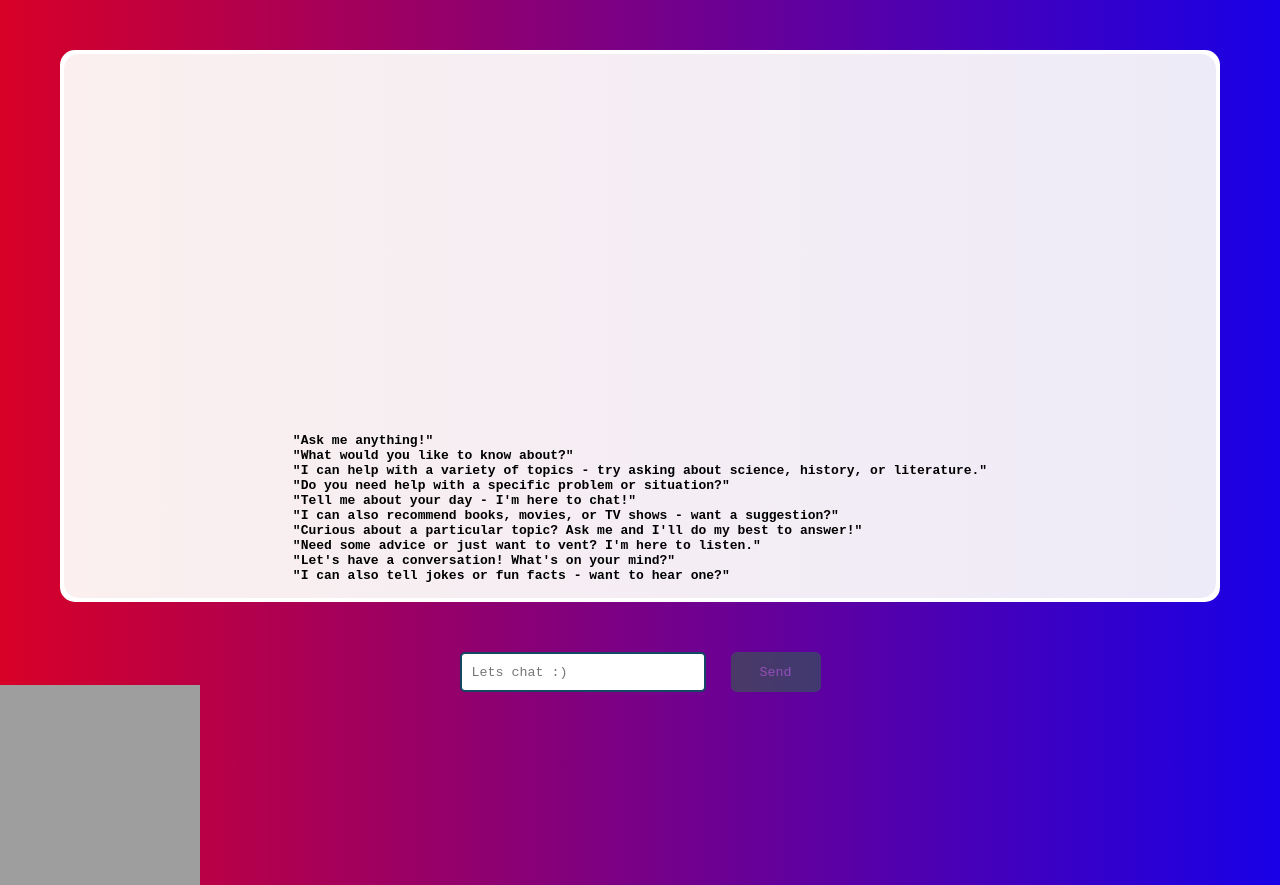
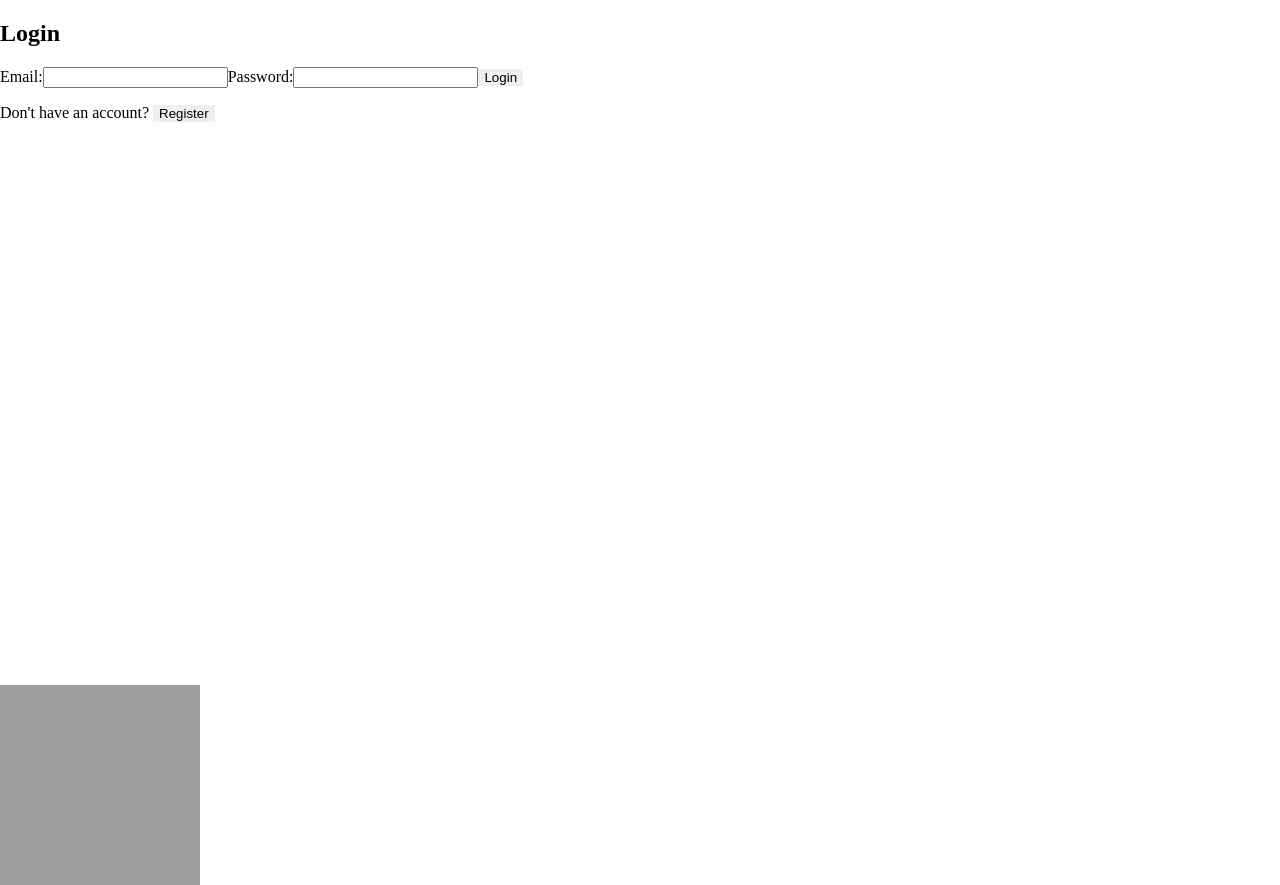
Before and after one commit to sharnellgraham/AI_chatbox, a React (Create React App) app in the folder chatbox/: page / in a window 1280 px wide. Both pictures are taken after a click on the button "Close". Built offline with nearby package versions, Linux system fonts and the light colour scheme; grey boxes are pictures that could not be loaded.

Commit message:
Authpage frontend  created

```diff
--- a/chatbox/src/App.css
+++ b/chatbox/src/App.css
@@ -4,18 +4,28 @@
   left: -1;
   width: 200px;
   height: 200px;
+
 }
 
+@keyframes Gradient {
+  0% {
+    background-position: 0% 50%;
+  }
+  50% {
+    background-position: 100% 50%;
+  }
+  100% {
+    background-position: 0% 50%;
+  }
+}
 
-body {
+.chatContainer {
+  list-style-type: none;
   margin: 0;
-  -webkit-font-smoothing: antialiased;
-  -moz-osx-font-smoothing: grayscale;
-  background-color: white; /* Updated background color */
-  height: 100vh;
-}
-code {
-  font-family: source-code-pro, Menlo, Monaco, Consolas, "Courier New", monospace;
+  padding: 0;
+  width: 100%;
+  max-width: 600px;
+  overflow: auto;
 }
 
 ::-webkit-scrollbar {
@@ -32,17 +42,10 @@ code {
 ::-webkit-scrollbar-thumb {
   -webkit-border-radius: 10px;
   border-radius: 10px;
-
 }
 
 ::-webkit-scrollbar-thumb:window-inactive {
   background: rgba(128, 255, 0, 0.3);
-}
-
-.body {
-  font-family: "Raleway", sans-serif;
-  background: #f4f6f8;
-  min-height: 100vh;
 }
 
 input,
@@ -56,7 +59,6 @@ button {
   border: none;
 }
 
-/* api  */
 .apiApp {
   width: 100%;
   height: 100%;
@@ -84,146 +86,10 @@ button {
 .addPost textarea {
   padding-left: 20px;
   width: 600px;
-  border: 2px solid #124863;
+  border: 2px solid #ffffff;
   border-radius: 5px;
   font-family: monospace;
 }
-
-ul.chatContainer {
-  margin: 50px !important;
-  height: 400\px; /* Updated height for the chat container */
-  width: 10%; /* Updated width for the chat container */
-  display: flex;
-  background: white;
-  padding: 0 !important;
-  border: 4px solid transparent;
-}
-
-
-button:disabled {
-  opacity: 0.3;
-}
-
-.sendBtn {
-  background-color: rgb(1, 190, 1);
-  height: 40px;
-  width: 100px;
-  margin-left: 10px;
-  color: white;
-  border-radius: 6px;
-  font-family: monospace;
-}
-
-.user {
-  text-align: right;
-  background-color: #8bc6ec;
-  background-image: linear-gradient(135deg, #8bc6ec 0%, #9599e2 100%);
-  border-radius: 17px;
-  border-bottom-right-radius: 2px;
-}
-
-.assistant {
-  text-align: left;
-  background-color: #ff9a8b;
-  background-image: linear-gradient(90.deg, #fc8371 0%, #ff8ea5f1 55%, #ff7e96 100%);
-  border-radius: 17px;
-  border-top-left-radius: 2px;
-}
-
-/* Gradient animation */
-body {
-  background: linear-gradient(to right, red, blue, green, yellow);
-  background-size: 400% 400%;
-  -webkit-animation: Gradient 10s ease infinite;
-  -moz-animation: Gradient 10s ease infinite;
-  animation: Gradient 10s ease infinite;
-  }
-
-  @-webkit-keyframes Gradient {
-  0% {
-  background-position: 0% 50%;
-  }
-  50% {
-  background-position: 100% 50%;
-  }
-  100% {
-  background-position: 0% 50%;
-  }
-  }
-
-  @-moz-keyframes Gradient {
-  0% {
-  background-position: 0% 50%;
-  }
-  50% {
-  background-position: 100% 50%;
-  }
-  100% {
-  background-position: 0% 50%;
-  }
-  }
-
-  @keyframes Gradient {
-  0% {
-  background-position: 0% 50%;
-  }
-  50% {
-  background-position: 100% 50%;
-  }
-  100% {
-  background-position: 0% 50%;
-  }
-  }
-
-
-  body {
-  margin: 0;
-  -webkit-font-smoothing: antialiased;
-  -moz-osx-font-smoothing: grayscale;
-  background-color: white; /* Updated background color */
-  height: 100vh;
-  background: linear-gradient(to right, red, blue, green, yellow);
-  background-size: 400% 400%;
-  -webkit-animation: Gradient 10s ease infinite;
-  -moz-animation: Gradient 10s ease infinite;
-  animation: Gradient 10s ease infinite;
-  }
-
-  @-webkit-keyframes Gradient {
-  0% {
-  background-position: 0% 50%;
-  }
-  50% {
-  background-position: 100% 50%;
-  }
-  100% {
-  background-position: 0% 50%;
-  }
-  }
-
-  @-moz-keyframes Gradient {
-  0% {
-  background-position: 0% 50%;
-  }
-  50% {
-  background-position: 100% 50%;
-  }
-  100% {
-  background-position: 0% 50%;
-  }
-  }
-
-  @keyframes Gradient {
-  0% {
-  background-position: 0% 50%;
-  }
-  50% {
-  background-position: 100% 50%;
-  }
-  100% {
-  background-position: 0% 50%;
-  }
-  }
 
 .chatStyle,
 .typing {
@@ -249,9 +115,7 @@ body {
   scroll-behavior: smooth;
   border-radius: 15px;
   padding: 15px;
-  background: #ece8fb7d;
-  background: -webkit-linear-gradient(to right, #faaca8, #ddd6f3);
-  background: linear-gradient(to right, #faecebcf, #edeaf8f2);
+  background: #ffffff;
 }
 
 .chatCont {
@@ -266,6 +130,7 @@ body {
 .typing .dot {
   animation: mercuryTypingAnimatio 1.8s infinite ease-in-out;
   background-color: #ffffff;
+  /* background-color: #6cad96; */
   border-radius: 50%;
   height: 10px;
   margin-right: 4px;
@@ -273,19 +138,15 @@ body {
   width: 10px;
   display: inline-block;
 }
-
 .typing .dot:nth-child(1) {
   animation-delay: 200ms;
 }
-
 .typing .dot:nth-child(2) {
   animation-delay: 300ms;
 }
-
 .typing .dot:nth-child(3) {
   animation-delay: 400ms;
 }
-
 .typing .dot:last-child {
   margin-right: 0;
 }
@@ -293,75 +154,114 @@ body {
 @keyframes mercuryTypingAnimatio {
   0% {
     transform: translateY(0px);
+    /* background-color: #6cad96; */
   }
   28% {
     transform: translateY(-7px);
+    /* background-color: #9ecab9; */
   }
   44% {
     transform: translateY(0px);
+    /* background-color: #b5d9cb; */
   }
 }
 
-@media (max-width: 768px) {
   ul.chatContainer {
-    height: 68vh;
-    width: 90%;
+  height: 68vh;
+  width: 100%;
+  background: #ffffff;
   }
-}
-  ul.chatContainer {
-    height: 68vh;
-    width: 90%;
+
+  .addPost input {
+  padding-left: 10px;
+  width: 230px;
   }
-  .addPost input {
-    padding-left: 10px;
-    width: 230px;
+
+  .showAvatarSec {
+  margin-top: -10px;
   }
-  .showAvatarSec {
-    margin-top: -10px;
-  }
+
   .chatStyle,
   .typing {
-    margin-top: 10px;
-  }
-  .sendBtn {
-    width: 90px;
+  margin-top: 10px;
   }
 
-/* For phones smaller than 480px */
-@media only screen and (max-width: 480px) {
+  .sendBtn {
+  width: 90px;
+  }
+
+  button:disabled {
+  opacity: 0.3;
+  }
+
+  .sendBtn {
+  background-color: rgb(1, 190, 1);
+  height: 40px;
+  width: 100px;
+  margin-left: 10px;
+  color: white;
+  border-radius: 6px;
+  font-family: monospace;
+  }
+
+  .user {
+  text-align: right;
+  background-color: #8bc6ec;
+  background-image: linear-gradient(135deg, #8bc6ec 0%, #9599e2 100%);
+  border-radius: 17px;
+  border-bottom-right-radius: 2px;
+  }
+
+  .assistant {
+  text-align: left;
+  background-color: #ff9a8b;
+  background-image: linear-gradient(90.deg, #fc8371 0%, #ff8ea5f1 55%, #ff7e96 100%);
+  border-radius: 17px;
+  border-top-left-radius: 2px;
+  }
+
+  /* Gradient animation */
+  .body {
+  background-color: #ffffff;
+  }
+
+  body {
+  margin: 0;
+  -webkit-font-smoothing: antialiased;
+  -moz-osx-font-smoothing: grayscale;
+  background-color: white;
+  height: 100vh;
+  }
+
+  @media only screen and (max-width: 480px) {
   .chatbot {
-    /* Adjust styles for chatbot container */
-    width: 100%;
-    height: 100%;
-    position: fixed;
-    bottom: 0;
-    right: 0;
-    margin: 0;
+  width: 100%;
+  height: 100%;
+  position: fixed;
+  bottom: 0;
+  right: 0;
+  margin: 0;
   }
-}
+  }
 
-/* For phones between 480px and 768px */
-@media only screen and (min-width: 480px) and (max-width: 768px) {
+  @media only screen and (min-width: 480px) and (max-width: 768px) {
   .chatbot {
-    /* Adjust styles for chatbot container */
-    width: 90%;
-    height: 80%;
-    position: fixed;
-    bottom: 0;
-    right: 0;
-    margin: 0;
+  width: 90%;
+  height: 80%;
+  position: fixed;
+  bottom: 0;
+  right: 0;
+  margin: 0;
   }
-}
+  }
 
-/* For tablets and larger screens */
-@media only screen and (min-width: 768px) {
+  @media only screen and (min-width: 768px) {
   .chatbot {
-    /* Adjust styles for chatbot container */
-    width: 400px;
-    height: 500px;
-    position: fixed;
-    bottom: 20px;
-    right: 20px;
-    margin: 0;
+  width: 400px;
+  height: 500px;
+  position: fixed;
+  bottom: 20px;
+  right: 20px;
+  margin: 0;
   }
-}
+  }
--- a/chatbox/src/App.js
+++ b/chatbox/src/App.js
@@ -1,6 +1,8 @@
 import './App.css';
 import { useState, useRef,  } from "react";
 import IntroPage from "./IntroPage";
+import AuthPage from "./Authpage";
+
 
 
 
@@ -12,6 +14,8 @@ function App() {
   const [addAsk, setAsk] = useState("");
   const [typing, setTyping] = useState(false);
   const [showIntro, setShowIntro] = useState(true);
+  const [isAuthenticated, setAuthenticated] = useState(false);
+
 
   const handleAdd = async () => {
     setTimeout(() => {
@@ -69,14 +73,15 @@ function App() {
   };
 
 
-
   return (
     <>
       {showIntro ? (
         <IntroPage onDismiss={handleIntroDismiss} />
       ) : (
+        <>
+          {isAuthenticated ? (
             <div className="apiApp">
-          <ul className='chatContainer'>
+              <ul className="chatContainer">
                 <div className="chatSec">
                   {typing && (
                     <div className="chat">
@@ -95,10 +100,12 @@ function App() {
                         <div className="chat" key={index}>
                           <div
                             className={
-                          ans.role === "Assistant" ? "chatCont" : "chatContUser"
+                              ans.role === "Assistant"
+                                ? "chatCont"
+                                : "chatContUser"
                             }
                           >
-                      <p
+                            <span
                               className={
                                 ans.role === "User"
                                   ? "user chatStyle"
@@ -106,26 +113,55 @@ function App() {
                               }
                             >
                               {ans.responsed}
-                        </p>
+                            </span>
                           </div>
                         </div>
                       );
                     })
                   ) : (
                     <p style={{ margin: "0 auto" }}>
-                <strong>"Ask me anything!"</strong><br />
-                <strong>"What would you like to know about?"</strong><br />
-                <strong>"I can help with a variety of topics - try asking about science, history, or literature."</strong><br />
-                <strong>"Do you need help with a specific problem or situation?"</strong><br />
-                <strong>"Tell me about your day - I'm here to chat!"</strong><br />
-                <strong>"I can also recommend books, movies, or TV shows - want a suggestion?"</strong><br />
-                <strong>"Curious about a particular topic? Ask me and I'll do my best to answer!"</strong><br />
-                <strong>"Need some advice or just want to vent? I'm here to listen."</strong><br />
-                <strong>"Let's have a conversation! What's on your mind?"</strong><br />
-                <strong>"I can also tell jokes or fun facts - want to hear one?"</strong>
+                      <strong>"Ask me anything!"</strong>
+                      <br />
+                      <strong>"What would you like to know about?"</strong>
+                      <br />
+                      <strong>
+                        "I can help with a variety of topics - try asking
+                        about science, history, or literature."
+                      </strong>
+                      <br />
+                      <strong>
+                        "Do you need help with a specific problem or
+                        situation?"
+                      </strong>
+                      <br />
+                      <strong>
+                        "Tell me about your day - I'm here to chat!"
+                      </strong>
+                      <br />
+                      <strong>
+                        "I can also recommend books, movies, or TV shows -
+                        want a suggestion?"
+                      </strong>
+                      <br />
+                      <strong>
+                        "Curious about a particular topic? Ask me and I'll do
+                        my best to answer!"
+                      </strong>
+                      <br />
+                      <strong>
+                        "Need some advice or just want to vent? I'm here to
+                        listen."
+                      </strong>
+                      <br />
+                      <strong>
+                        "Let's have a conversation! What's on your mind?"
+                      </strong>
+                      <br />
+                      <strong>
+                        "I can also tell jokes or fun facts - want to hear
+                        one?"
+                      </strong>
                     </p>
-
-
                   )}
                   <div ref={messageEnd} />
                 </div>
@@ -139,7 +175,7 @@ function App() {
                   onKeyDown={saveEnter}
                 />
                 <button
-              className='sendBtn'
+                  className="sendBtn"
                   onClick={handleAdd}
                   disabled={!addAsk}
                 >
@@ -147,10 +183,15 @@ function App() {
                 </button>
               </div>
             </div>
+          ) : (
+            <AuthPage onAuthentication={setAuthenticated} />
+          )}
+        </>
       )}
     </>
   );
 
+
 }
 
 export default App;
--- /dev/null
+++ b/chatbox/src/Authpage.js
@@ -0,0 +1,63 @@
+import React, { useState } from 'react';
+
+const AuthPage = ({ onAuthentication }) => {
+  const [email, setEmail] = useState('');
+  const [password, setPassword] = useState('');
+  const [isRegisterMode, setRegisterMode] = useState(false);
+
+  const handleEmailChange = (e) => {
+    setEmail(e.target.value);
+  };
+
+  const handlePasswordChange = (e) => {
+    setPassword(e.target.value);
+  };
+
+  const handleFormSubmit = (e) => {
+    e.preventDefault();
+
+    //  authentication logic based on the form mode (login or registration)
+    if (isRegisterMode) {
+      // Registration logic
+
+
+      console.log('Registration:', email, password);
+      // Call the authentication callback to update the authentication status in the App component
+      onAuthentication(true);
+    } else {
+      // Login logic
+      //
+      //
+      console.log('Login:', email, password);
+      // Call the authentication callback to update the authentication status in the App component
+      onAuthentication(true);
+    }
+
+    // Reset form fields
+    setEmail('');
+    setPassword('');
+  };
+
+  const toggleMode = () => {
+    setRegisterMode(!isRegisterMode);
+  };
+
+  return (
+    <div className="auth-container">
+      <h2>{isRegisterMode ? 'Register' : 'Login'}</h2>
+      <form onSubmit={handleFormSubmit}>
+        <label>Email:</label>
+        <input type="email" value={email} onChange={handleEmailChange} required />
+        <label>Password:</label>
+        <input type="password" value={password} onChange={handlePasswordChange} required />
+        <button type="submit">{isRegisterMode ? 'Register' : 'Login'}</button>
+      </form>
+      <p>
+        {isRegisterMode ? 'Already have an account?' : "Don't have an account?"}{' '}
+        <button onClick={toggleMode}>{isRegisterMode ? 'Login' : 'Register'}</button>
+      </p>
+    </div>
+  );
+};
+
+export default AuthPage;
--- a/chatbox/src/index.css
+++ b/chatbox/src/index.css
@@ -83,11 +83,10 @@ button {
 
 ul.chatContainer {
   margin: 50px !important;
-  height: 650px;
+  height: 60px;
   width: 70%;
   display: flex;
-  background: linear-gradient(white, white) padding-box,
-    linear-gradient(to right, #050565c4, darkorchid) border-box;
+  background: white;
   border-radius: 15px;
   padding: 0 !important;
   border: 4px solid transparent;
```
Lines whose indentation alone changed are shown as unchanged.
